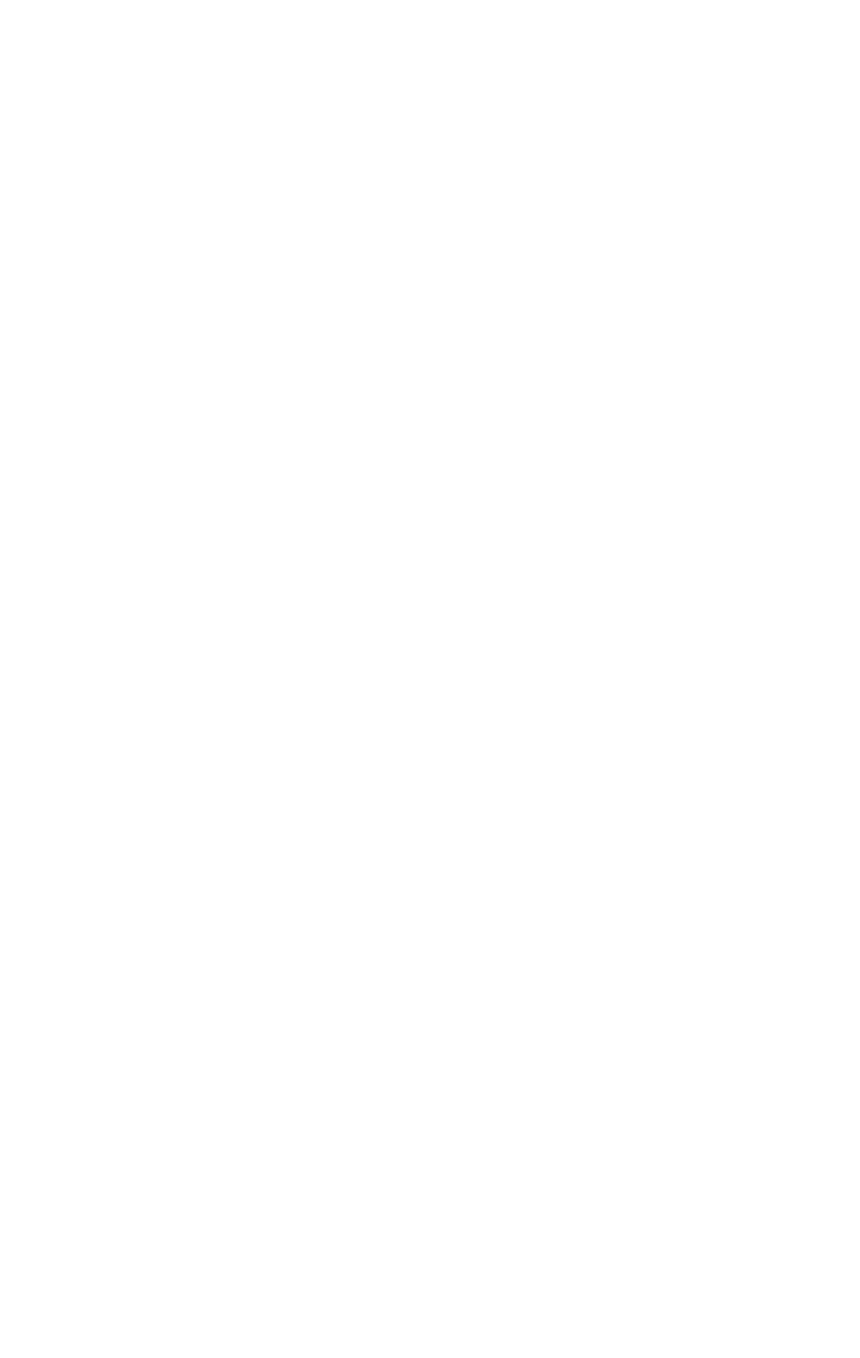
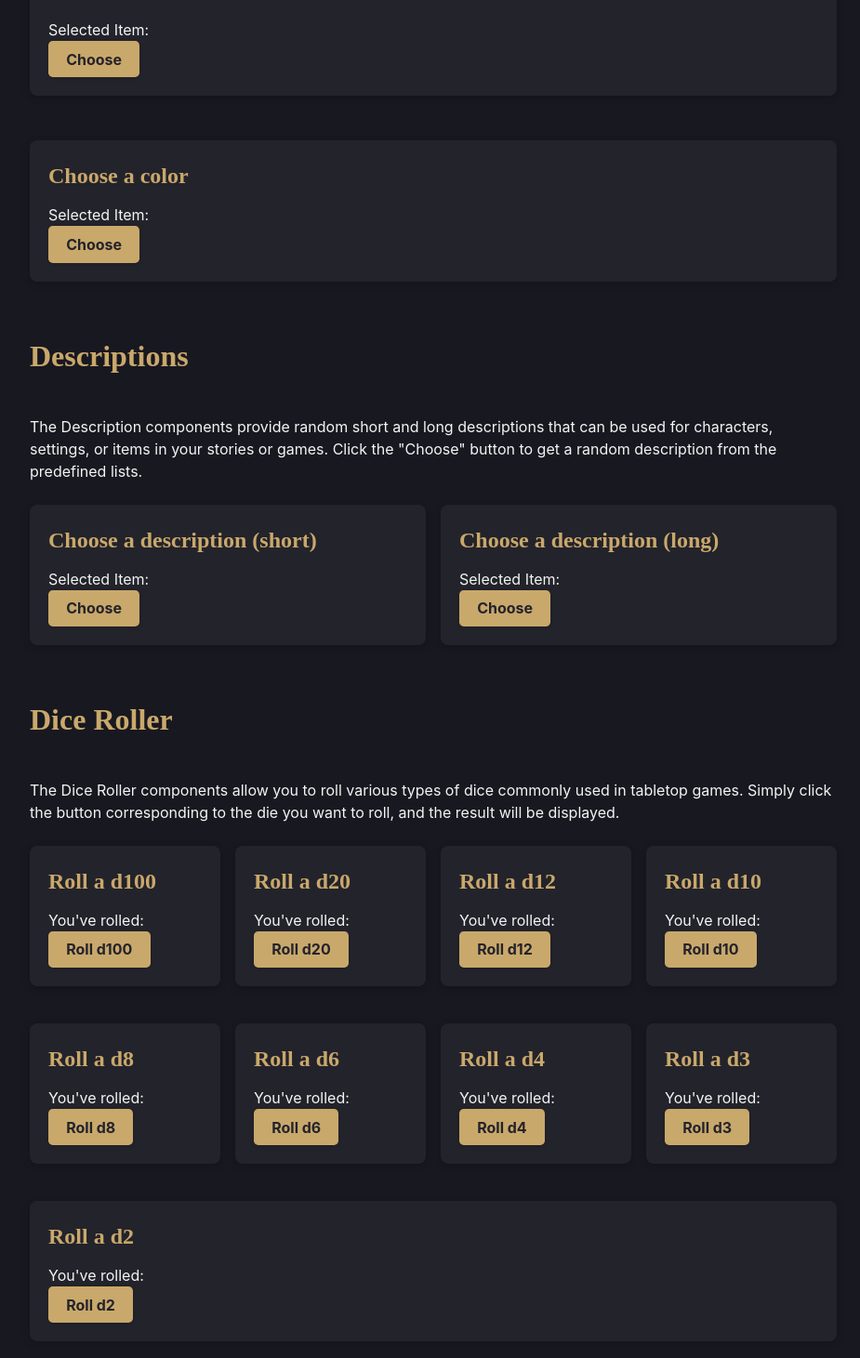
Before and after one commit to eham757/solo-ttrpg-app, an Angular app: page / in a window 1280 px wide. Shown: the part 895-2356 px from the top of the page at 93% size, without its empty margins (174-1099 px from the left). Before the commit the page ends 800 px from the top, so only its background shows below. Built offline with nearby package versions, Linux system fonts and the light colour scheme.

Commit message:
Added styling and description generators (#1)
* Added styling and description generators

* Created better looking page by adding layout

* added a bit of aria

```diff
--- a/src/app/app.css
+++ b/src/app/app.css
@@ -0,0 +1,44 @@
+:host {
+  display: block;
+  background: #181820;
+  color: #f4f4f4;
+  font-family: 'Inter', Arial, sans-serif;
+  min-height: 100vh;
+  padding: 2rem 1rem;
+}
+
+h1, h2, h3 {
+  font-family: 'Merriweather', serif;
+  color: #c9a86b;
+  margin-bottom: 0.5em;
+}
+
+button {
+  background: #c9a86b;
+  color: #23232b;
+  border: none;
+  border-radius: 0.3rem;
+  padding: 0.6em 1.2em;
+  font-size: 1rem;
+  font-weight: bold;
+  cursor: pointer;
+  transition: background 0.2s;
+  box-shadow: 0 1px 4px rgba(0,0,0,0.15);
+}
+
+button:hover,
+button:focus {
+  background: #b04a02;
+  color: #fff;
+  outline: 2px solid #fff;
+}
+
+@media (max-width: 600px) {
+  :host {
+    padding: 1rem 0.25rem;
+  }
+  app-random-item-selector-component,
+  app-die-roller-component {
+    padding: 0.75rem;
+  }
+}
--- a/src/app/core/home/home.css
+++ b/src/app/core/home/home.css
@@ -0,0 +1,16 @@
+.home-container {
+  max-width: 900px;
+  margin: 0 auto;
+  padding: 2rem 1rem;
+  display: flex;
+  flex-direction: column;
+  gap: 2rem;
+}
+
+
+
+.dice-grid {
+  display: grid;
+  grid-template-columns: repeat(auto-fit, minmax(180px, 1fr));
+  gap: 1rem;
+}
--- a/src/app/core/home/home.html
+++ b/src/app/core/home/home.html
@@ -1,10 +1,82 @@
-
+<main class="home-container">
+  <section class="home-header">
+    <h1>Welcome to the Randomizer App!</h1>
+    <p>
+      This app provides various tools to help you make random selections and
+      roll dice for your games or decision-making needs.
+    </p>
+    <p>
+      Whether you need to choose a random item from a list, roll different
+      types of dice, or get quick descriptions, this app has got you covered.
+      Explore the components below to get started!
+    </p>
+  </section>
+  <section class="oracle-section">
+    <h2>Oracle</h2>
+    <p>
+      The Oracle component is designed to provide quick and random answers to
+      your questions. It can be used for decision-making, storytelling, or
+      simply for fun. Click the "Roll" button to get a random response from the
+      predefined list of options.
+    </p>
     <app-random-item-selector-component
       title="Oracle will it?"
       buttonText="Roll"
       [items]="['Yes and', 'Yes', 'Yes but', 'No but', 'No', 'No and']"
       [showList]="true"
     ></app-random-item-selector-component>
+
+    <app-random-item-selector-component
+      title="Choose a direction"
+      buttonText="Choose"
+      [items]="['North', 'East', 'South', 'West']"
+      [showList]="false"
+    ></app-random-item-selector-component>
+
+    <app-random-item-selector-component
+      title="Choose a color"
+      buttonText="Choose"
+      [items]="['Red', 'Blue', 'Green', 'Yellow', 'Purple', 'Orange']"
+      [showList]="false"
+    ></app-random-item-selector-component>
+  </section>
+  <section class="description-section">
+    <h2>Descriptions</h2>
+    <p>
+      The Description components provide random short and long descriptions that
+      can be used for characters, settings, or items in your stories or games.
+      Click the "Choose" button to get a random description from the predefined
+      lists.
+    </p>
+    <div class="row">
+      <app-random-item-selector-component
+        title="Choose a description (short)"
+        buttonText="Choose"
+        [items]="shortDescriptionList"
+        [showList]="false"
+      ></app-random-item-selector-component>
+
+      <app-random-item-selector-component
+        title="Choose a description (long)"
+        buttonText="Choose"
+        [items]="longDescriptionList"
+        [showList]="false"
+      ></app-random-item-selector-component>
+    </div>
+  </section>
+  <section class="dice-section">
+    <h2>Dice Roller</h2>
+    <p>
+      The Dice Roller components allow you to roll various types of dice
+      commonly used in tabletop games. Simply click the button corresponding to
+      the die you want to roll, and the result will be displayed.
+    </p>
+    <div class="row">
+      <app-die-roller-component
+        title="Roll a d100"
+        buttonText="Roll d100"
+        [numberOfSides]="100"
+      ></app-die-roller-component>
 
       <app-die-roller-component
         title="Roll a d20"
@@ -13,7 +85,48 @@
       ></app-die-roller-component>
 
       <app-die-roller-component
+        title="Roll a d12"
+        buttonText="Roll d12"
+        [numberOfSides]="12"
+      ></app-die-roller-component>
+
+      <app-die-roller-component
+        title="Roll a d10"
+        buttonText="Roll d10"
+        [numberOfSides]="10"
+      ></app-die-roller-component>
+
+      <app-die-roller-component
+        title="Roll a d8"
+        buttonText="Roll d8"
+        [numberOfSides]="8"
+      ></app-die-roller-component>
+
+      <app-die-roller-component
         title="Roll a d6"
         buttonText="Roll d6"
         [numberOfSides]="6"
       ></app-die-roller-component>
+
+      <app-die-roller-component
+        title="Roll a d4"
+        buttonText="Roll d4"
+        [numberOfSides]="4"
+      ></app-die-roller-component>
+
+      <app-die-roller-component
+        title="Roll a d3"
+        buttonText="Roll d3"
+        [numberOfSides]="3"
+      ></app-die-roller-component>
+
+      <app-die-roller-component
+        title="Roll a d2"
+        buttonText="Roll d2"
+        [numberOfSides]="2"
+      ></app-die-roller-component>
+    </div>
+
+  </section>
+
+</main>
--- a/src/app/core/home/home.ts
+++ b/src/app/core/home/home.ts
@@ -9,5 +9,131 @@ import { DieRollerComponent } from '../../shared/die-roller-component/die-roller
   styleUrl: './home.css'
 })
 export class Home {
+  shortDescriptionList: string[] = [
+    'Ancient',
+    'Broken',
+    'Cunning',
+    'Deadly',
+    'Forgotten',
+    'Hidden',
+    'Hostile',
+    'Lost',
+    'Mysterious',
+    'Powerful',
+    'Sacred',
+    'Secret',
+    'Strange',
+    'Suspicious',
+    'Temporary',
+    'Unstable',
+    'Valuable',
+    'Violent',
+    'Weak',
+    'Wounded'
+  ];
+
+  longDescriptionList: string[] = [
+    'Abandoned',
+    'Ancient',
+    'Angry',
+    'Ashen',
+    'Awakened',
+    'Balanced',
+    'Beautiful',
+    'Bitter',
+    'Blessed',
+    'Bloody',
+    'Broken',
+    'Burning',
+    'Chaotic',
+    'Clever',
+    'Cold',
+    'Corrupted',
+    'Cracked',
+    'Cursed',
+    'Distant',
+    'Divine',
+    'Doomed',
+    'Drifting',
+    'Dying',
+    'Empty',
+    'Enchanted',
+    'Endless',
+    'Exiled',
+    'Faded',
+    'Faithful',
+    'False',
+    'Familiar',
+    'Fearful',
+    'Fierce',
+    'Forgotten',
+    'Fractured',
+    'Fragile',
+    'Frozen',
+    'Gentle',
+    'Glorious',
+    'Greedy',
+    'Grim',
+    'Haunted',
+    'Hidden',
+    'Holy',
+    'Hopeful',
+    'Hostile',
+    'Hungry',
+    'Illusory',
+    'Immortal',
+    'Incomplete',
+    'Invisible',
+    'Joyful',
+    'Lonesome',
+    'Lost',
+    'Loyal',
+    'Mad',
+    'Majestic',
+    'Mysterious',
+    'Muted',
+    'Natural',
+    'Noble',
+    'Obscured',
+    'Old',
+    'Oppressive',
+    'Painful',
+    'Parasitic',
+    'Patient',
+    'Poisoned',
+    'Powerful',
+    'Primal',
+    'Proud',
+    'Quiet',
+    'Radiant',
+    'Reckless',
+    'Reclusive',
+    'Restless',
+    'Sacred',
+    'Savage',
+    'Secret',
+    'Shattered',
+    'Shifting',
+    'Silent',
+    'Sinister',
+    'Sleeping',
+    'Smiling',
+    'Solitary',
+    'Strange',
+    'Strong',
+    'Stubborn',
+    'Subtle',
+    'Tainted',
+    'Thirsty',
+    'Timid',
+    'Twisted',
+    'Unbound',
+    'Unseen',
+    'Unstable',
+    'Vengeful',
+    'Wild',
+    'Withered'
+  ];
+
 
 }
--- a/src/app/shared/die-roller-component/die-roller-component.css
+++ b/src/app/shared/die-roller-component/die-roller-component.css
@@ -0,0 +1,8 @@
+:host{
+  display: block;
+  background: #23232b;
+  border-radius: 0.5rem;
+  box-shadow: 0 2px 8px rgba(0,0,0,0.2);
+  margin-bottom: 1.5rem;
+  padding: 1.25rem;
+}
--- a/src/app/shared/die-roller-component/die-roller-component.html
+++ b/src/app/shared/die-roller-component/die-roller-component.html
@@ -1,3 +1,5 @@
 <h3>{{ title() }}</h3>
 <p>You've rolled: {{ result() }}</p>
-<button (click)="result.set(rollDie())">{{ buttonText() }}</button>
+<button (click)="result.set(rollDie())"
+    aria-label="Roll a {{ numberOfSides() }} sided die">{{ buttonText() }}
+</button>
--- a/src/app/shared/random-item-selector-component/random-item-selector-component.css
+++ b/src/app/shared/random-item-selector-component/random-item-selector-component.css
@@ -12,3 +12,12 @@ ul{
   padding-left: 20px;
   list-style-type: none;
 }
+
+:host{
+  display: block;
+  background: #23232b;
+  border-radius: 0.5rem;
+  box-shadow: 0 2px 8px rgba(0,0,0,0.2);
+  margin-bottom: 1.5rem;
+  padding: 1.25rem;
+}
--- a/src/styles.css
+++ b/src/styles.css
@@ -1 +1,122 @@
 /* You can add global styles to this file, and also import other style files */
+/* CSS Reset */
+html, body, div, span, applet, object, iframe,
+h1, h2, h3, h4, h5, h6, p, blockquote, pre,
+a, abbr, acronym, address, big, cite, code,
+del, dfn, em, img, ins, kbd, q, s, samp,
+small, strike, strong, sub, sup, tt, var,
+b, u, i, center,
+dl, dt, dd, ol, ul, li,
+fieldset, form, label, legend,
+table, caption, tbody, tfoot, thead, tr, th, td,
+article, aside, canvas, details, embed,
+figure, figcaption, footer, header, hgroup,
+main, menu, nav, output, ruby, section, summary,
+time, mark, audio, video {
+  margin: 0;
+  padding: 0;
+  border: 0;
+  font-size: 100%;
+  font: inherit;
+  vertical-align: baseline;
+}
+
+/* Set box-sizing globally */
+*, *::before, *::after {
+  box-sizing: border-box;
+}
+
+/* Remove list styles */
+ol, ul {
+  list-style: none;
+}
+
+/* Remove default button and input styles */
+button, input, select, textarea {
+  font-family: inherit;
+  font-size: 100%;
+  margin: 0;
+  border: none;
+  background: none;
+  color: inherit;
+  padding: 0;
+  outline: none;
+}
+
+
+/*END RESET */
+/* Set base line-height */
+html {
+  font-size: 16px; /* Sets the default font size for the app */
+}
+
+body {
+  line-height: 1.5;
+}
+
+:host {
+  display: block;
+  background: #181820;
+  color: #f4f4f4;
+  font-family: 'Inter', Arial, sans-serif;
+  min-height: 100vh;
+  padding: 2rem 1rem;
+}
+
+h1, h2, h3 {
+  font-family: 'Merriweather', serif;
+  color: #c9a86b;
+  margin-bottom: 0.5em;
+  font-weight: bold;
+}
+
+h1 {
+  font-size: 2.5rem;
+}
+
+h2 {
+  font-size: 2rem;
+}
+
+h3 {
+  font-size: 1.5rem;
+}
+
+button {
+  background: #c9a86b;
+  color: #23232b;
+  border: none;
+  border-radius: 0.3rem;
+  padding: 0.6em 1.2em;
+  font-size: 1rem;
+  font-weight: bold;
+  cursor: pointer;
+  transition: background 0.2s;
+  box-shadow: 0 1px 4px rgba(0,0,0,0.15);
+}
+
+button:hover,
+button:focus {
+  background: #b04a02;
+  color: #fff;
+  outline: 2px solid #fff;
+}
+
+section {
+  display: flex;
+  flex-direction: column;
+  gap: 1.5rem;
+}
+
+.row {
+  display: flex;
+  flex-direction: row;
+  gap: 1rem;
+  flex-wrap: wrap;
+  width: 100%;
+  justify-content: space-around;
+}
+.row > * {
+  flex: 1 1 0;
+  min-width: 180px;
+}
```
Lines whose indentation alone changed are shown as unchanged.
